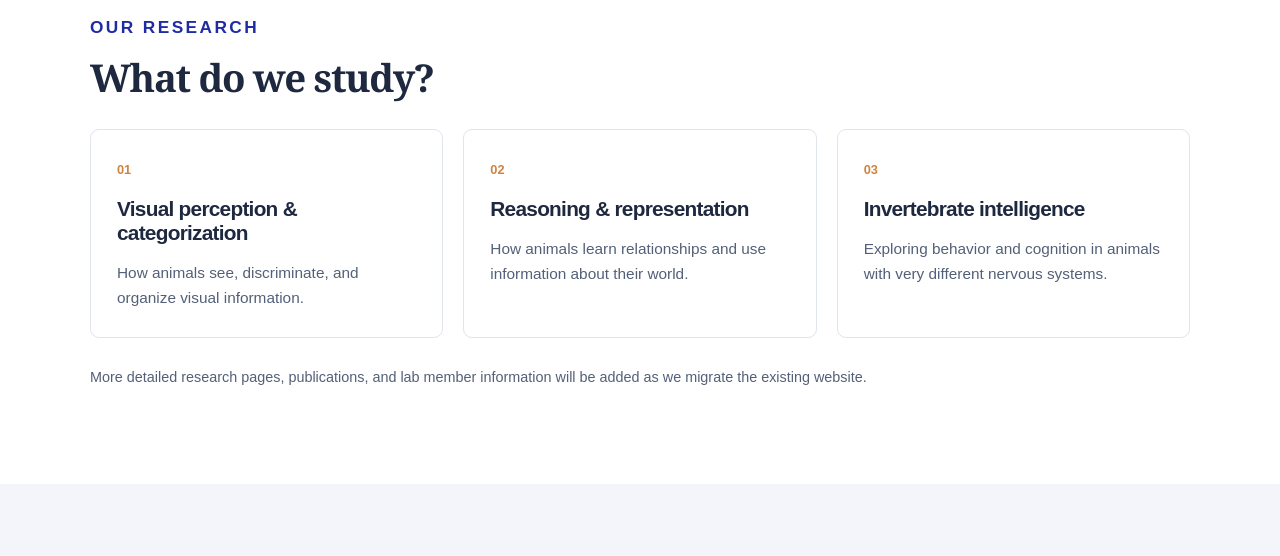
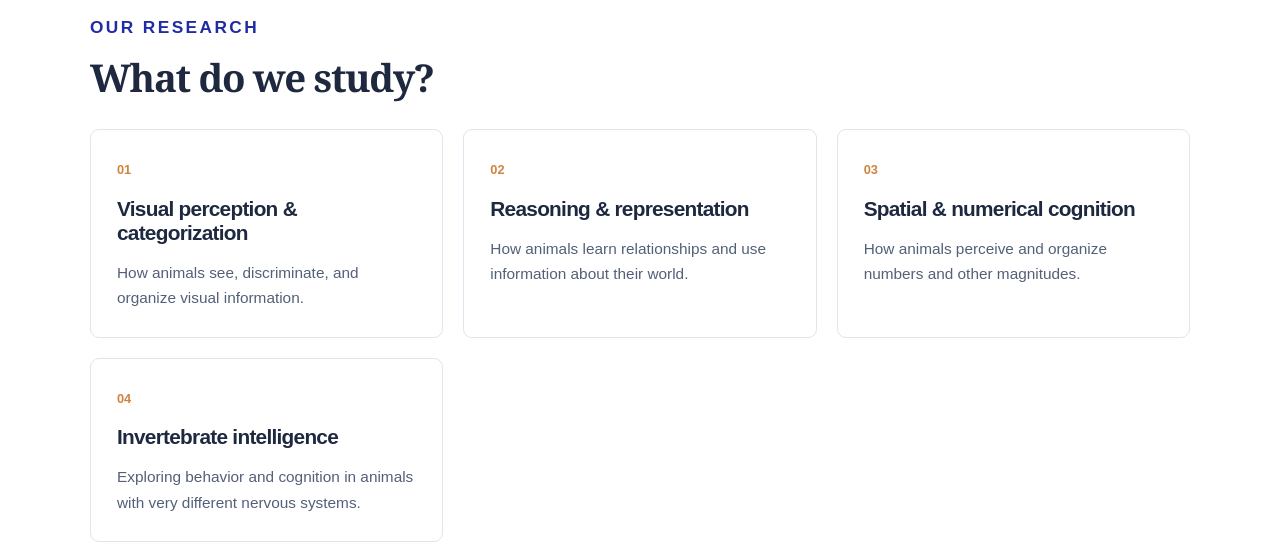
Before and after one commit to copal-lab/copal-lab.github.io, a plain HTML site: page index.html in a window 1280 px wide. Shown: the part 1260-1816 px from the top of the page. Drawn offline with Linux system fonts and the light colour scheme.

Commit message:
Update research topics in index.html

```diff
--- a/index.html
+++ b/index.html
@@ -49,7 +49,8 @@
       <div class="research-grid">
         <article class="research-card"><span class="card-number">01</span><h3>Visual perception &amp; categorization</h3><p>How animals see, discriminate, and organize visual information.</p></article>
         <article class="research-card"><span class="card-number">02</span><h3>Reasoning &amp; representation</h3><p>How animals learn relationships and use information about their world.</p></article>
-        <article class="research-card"><span class="card-number">03</span><h3>Invertebrate intelligence</h3><p>Exploring behavior and cognition in animals with very different nervous systems.</p></article>
+        <article class="research-card"><span class="card-number">03</span><h3>Spatial &amp; numerical cognition</h3><p>How animals perceive and organize numbers and other magnitudes.</p></article>
+        <article class="research-card"><span class="card-number">04</span><h3>Invertebrate intelligence</h3><p>Exploring behavior and cognition in animals with very different nervous systems.</p></article>
       </div>
       <p class="section-note">More detailed research pages, publications, and lab member information will be added as we migrate the existing website.</p>
     </section>
```
